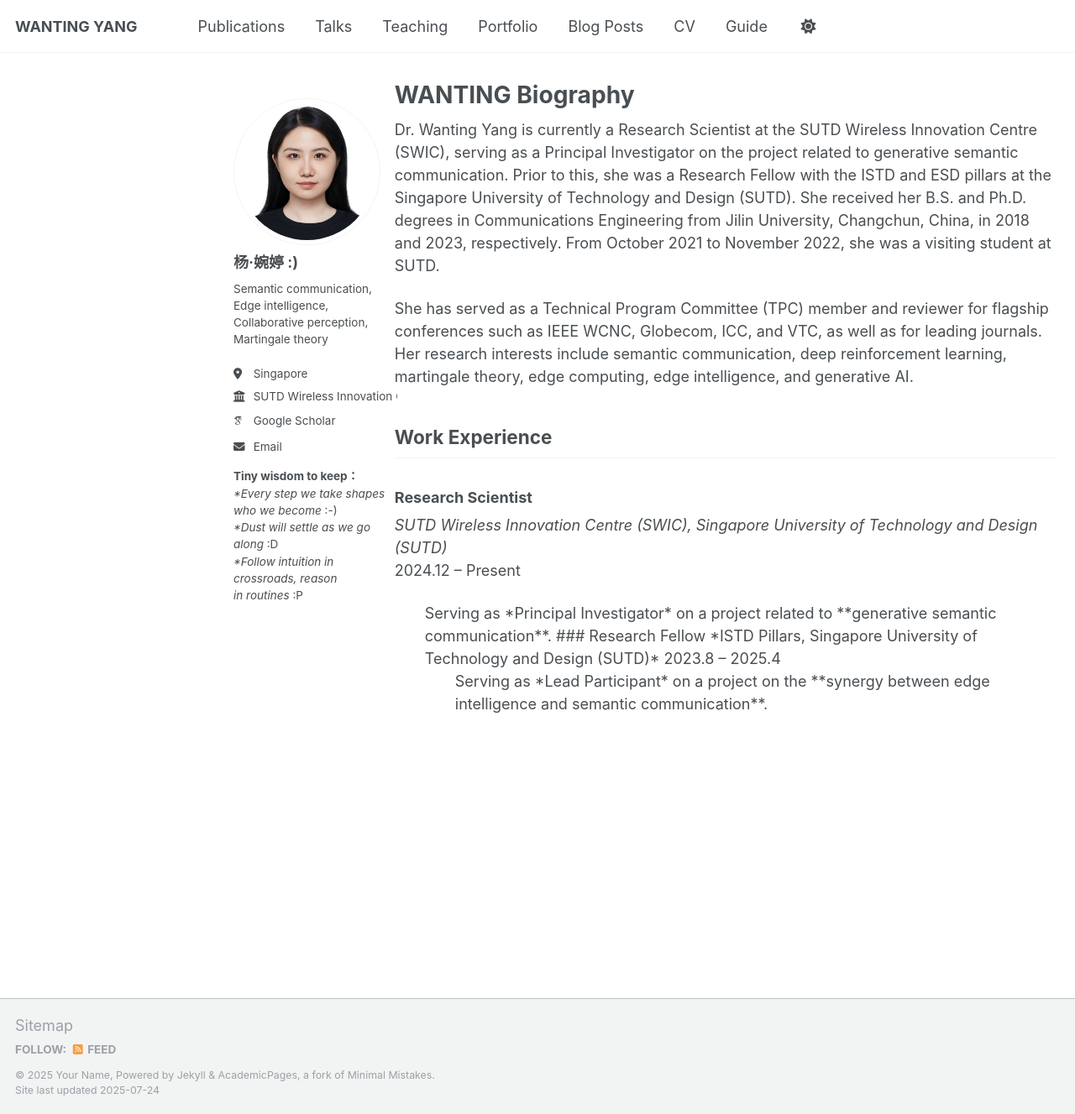
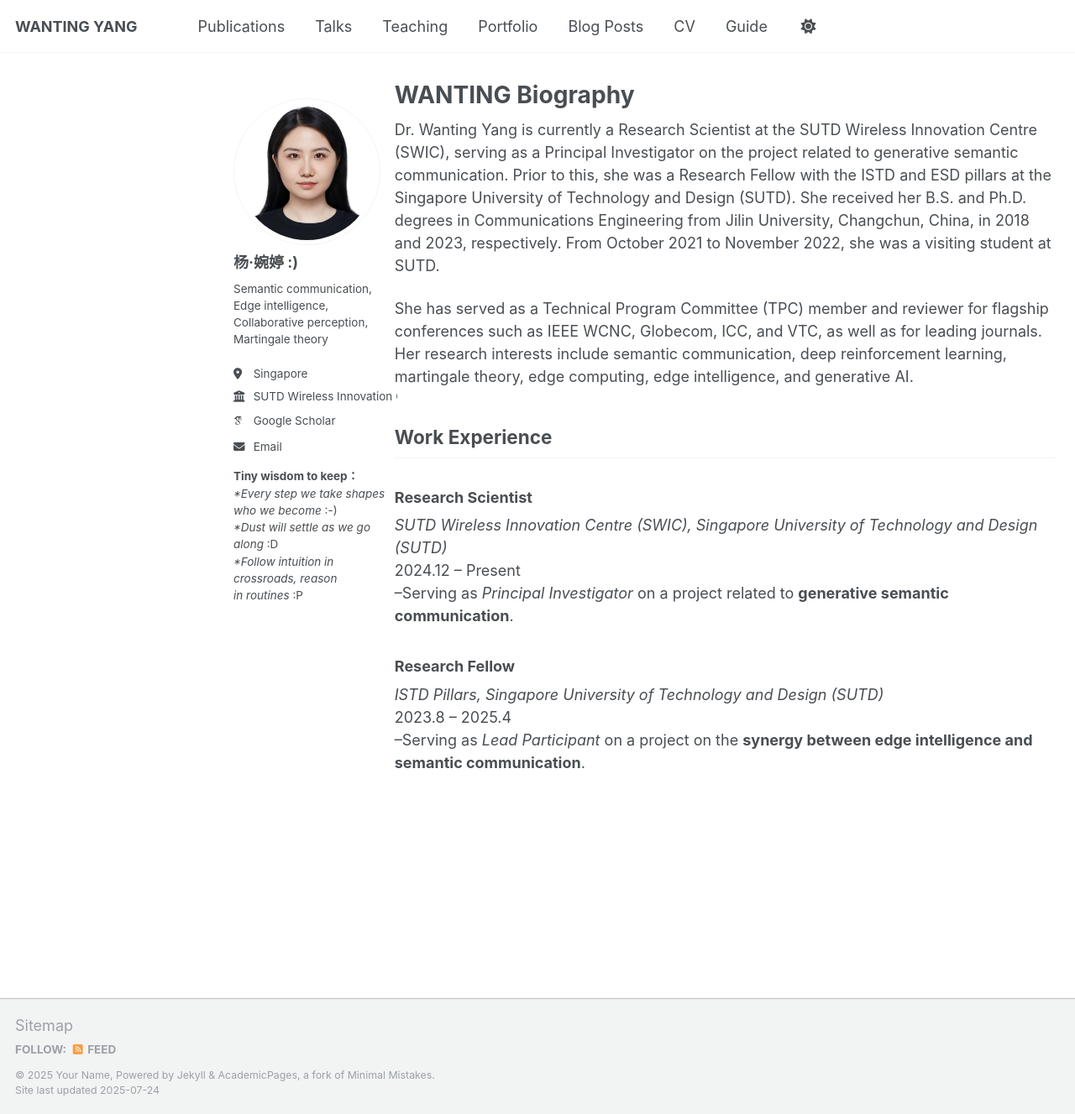
Before and after one commit to wty2011jl/wty2011jl.github.io, a Jekyll site: the page built from _pages/about.md, in a window 1280 px wide and 1327 px high. Shown: the whole window at 84% size. Built offline with Jekyll 4.4.1, drawn with Linux system fonts in a browser that asks for light colours; some web fonts are replaced; a script that is not in the unit is left out.

Commit message:
Update about.md

```diff
--- a/_pages/about.md
+++ b/_pages/about.md
@@ -15,9 +15,9 @@ She has served as a Technical Program Committee (TPC) member and reviewer for fl
 ###  Research Scientist
 *SUTD Wireless Innovation Centre (SWIC), Singapore University of Technology and Design (SUTD)*
 2024.12 – Present
-<div style="margin-left: 2em">Serving as *Principal Investigator* on a project related to **generative semantic communication**.
+--Serving as *Principal Investigator* on a project related to **generative semantic communication**.
 
 ###  Research Fellow
 *ISTD Pillars, Singapore University of Technology and Design (SUTD)*
 2023.8 – 2025.4
-<div style="margin-left: 2em">Serving as *Lead Participant* on a project on the **synergy between edge intelligence and semantic communication**.
+--Serving as *Lead Participant* on a project on the **synergy between edge intelligence and semantic communication**.
```
